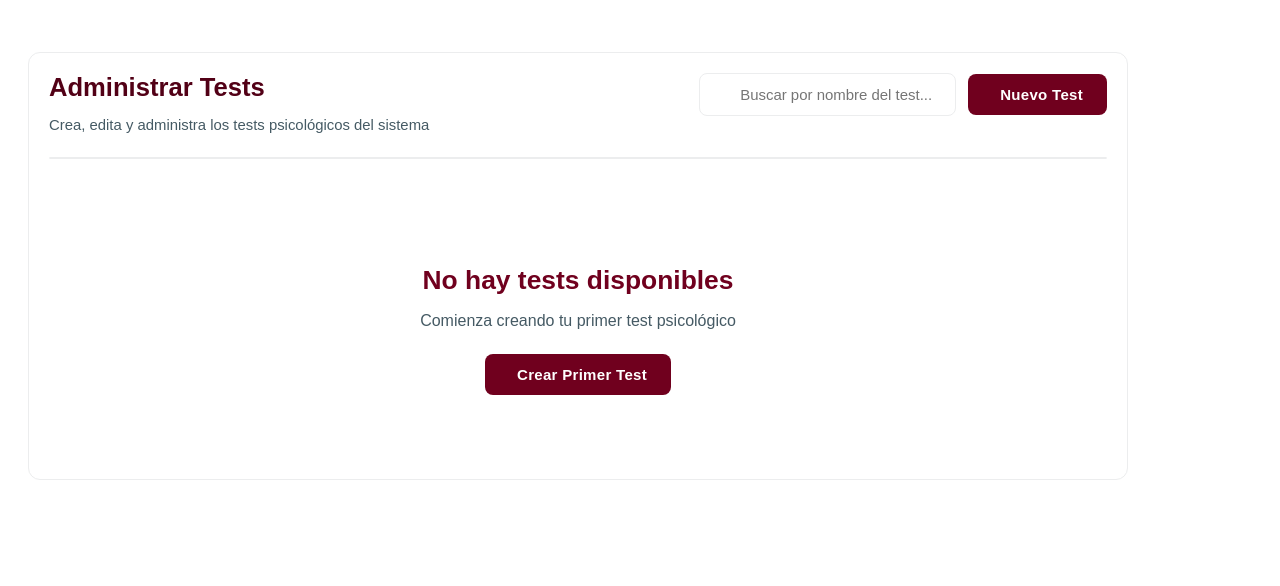
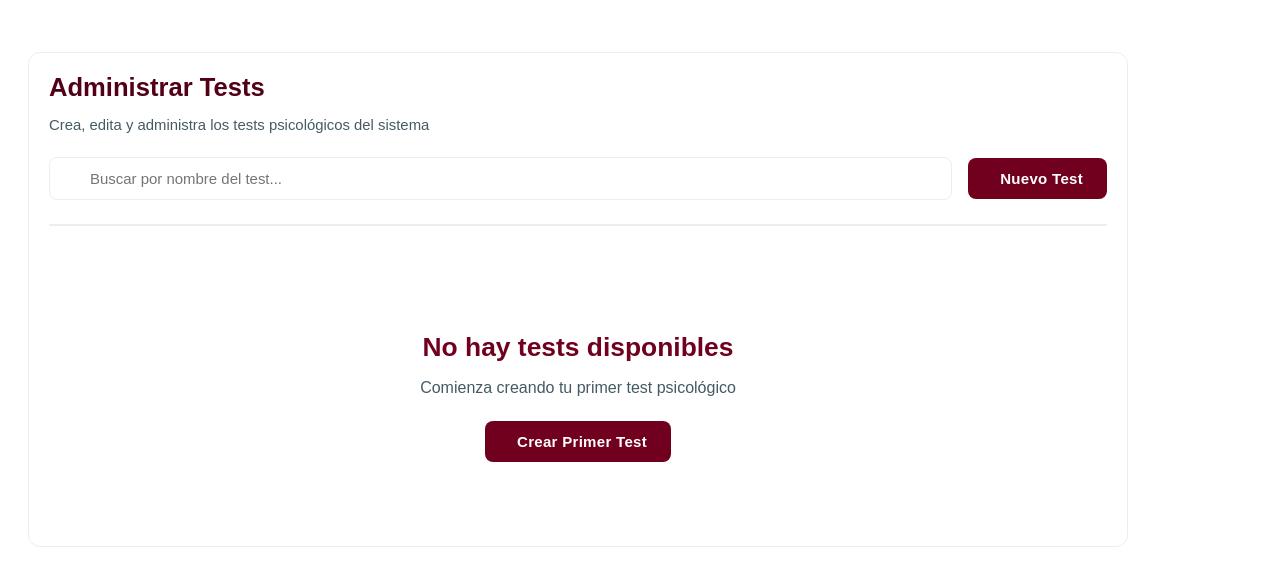
Before and after one commit to jorian101/unimind, a PHP site: page /views/administrador/tests.php in a window 1280 px wide. Shown: the part 106-692 px from the top of the page. Run offline with PHP 8.4, Linux system fonts and the light colour scheme; data that the repository does not hold is empty.

Commit message:
style(docente-admin): responsive de tabla

```diff
--- a/views/administrador/tests.css
+++ b/views/administrador/tests.css
@@ -53,7 +53,7 @@
 
 .search-box {
   flex: 1;
-  min-width: 250px;
+  min-width: 200px;
   position: relative;
   display: flex;
   align-items: center;
@@ -73,12 +74,18 @@
   font-family: var(--font);
   font-size: calc(0.875rem + 0.075vw);
   transition: all 0.3s ease;
+  background: var(--bg-100);
 }
 
 .search-box input:focus {
   outline: none;
   border-color: var(--acc-700);
   box-shadow: 0 0 0 3px rgba(0, 129, 150, 0.1);
+}
+
+.tests-actions .btn-primary {
+  white-space: nowrap;
+  flex-shrink: 0;
 }
 
 .filter-group {
@@ -126,9 +133,17 @@
 
 .tests-subtitle {
   color: var(--var-700);
-  margin-bottom: 1rem;
+  margin-bottom: 1.5rem;
   font-size: calc(0.85rem + 0.1vw);
   font-weight: 400;
+}
+
+.tests-actions {
+  display: flex;
+  gap: 1rem;
+  margin-bottom: 1.5rem;
+  align-items: center;
+  flex-wrap: wrap;
 }
 
 .tests-table-container {
@@ -848,6 +923,15 @@
   .opciones-compact {
     max-width: 200px;
   }
+
+  .tests-actions {
+    gap: 1rem;
+  }
+
+  .search-box {
+    flex: 1;
+    min-width: 280px;
+  }
 }
 
 /* Desktop Large (≥ 1440px) */
--- a/views/administrador/tests.php
+++ b/views/administrador/tests.php
@@ -9,22 +9,17 @@ renderPageHeader();
 
 <main class="admin-tests-container">
     <section class="tests-card">
-        <div class="page-header" style="display:flex;justify-content:space-between;align-items:flex-start;gap:1rem;flex-wrap:wrap;margin-bottom:0.5rem;">
-            <div>
         <h2 class="tests-title">Administrar Tests</h2>
         <p class="tests-subtitle">Crea, edita y administra los tests psicológicos del sistema</p>
-            </div>
-            <div style="display:flex;gap:0.75rem;align-items:center;">
-                <div class="filters-section" style="margin:0; padding:0; border:none; background:transparent;">
-                    <div class="search-box" style="min-width:220px;">
+
+        <div class="tests-actions">
+            <div class="search-box">
                 <i class="fas fa-search"></i>
                 <input type="text" id="searchTest" name="searchTest" placeholder="Buscar por nombre del test...">
             </div>
-                </div>
             <button class="btn-primary" id="btnNuevoTest">
-                    <i class="fas fa-plus"></i> Nuevo Test
+                <i class="fas fa-plus"></i> <span>Nuevo Test</span>
             </button>
-            </div>
         </div>
 
         <div class="tests-table-container" id="testsGrid">
--- a/views/profesor/tests.css
+++ b/views/profesor/tests.css
@@ -331,13 +331,11 @@
 
 .modal-header {
   padding: 1.5rem;
-  border-bottom: 1px solid var(--bg-400);
   display: flex;
   align-items: center;
   justify-content: space-between;
   background: var(--pri-500);
   color: var(--bg-100);
-  border-radius: 16px 16px 0 0;
 }
 
 .modal-header h3 {
```
Also changed, not shown: other parts of views/administrador/tests.css (+72 -3 lines). Lines whose indentation alone changed are shown as unchanged.
